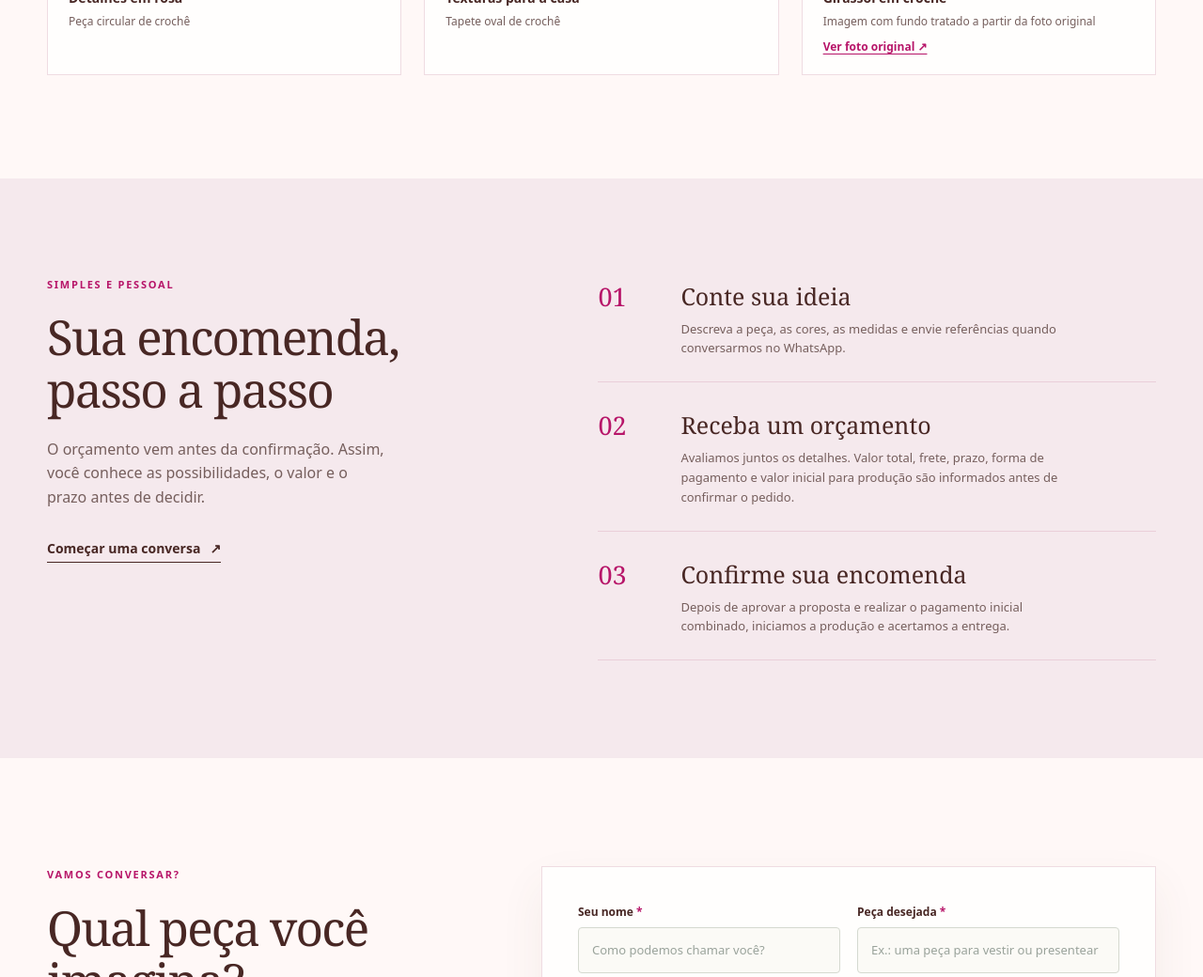
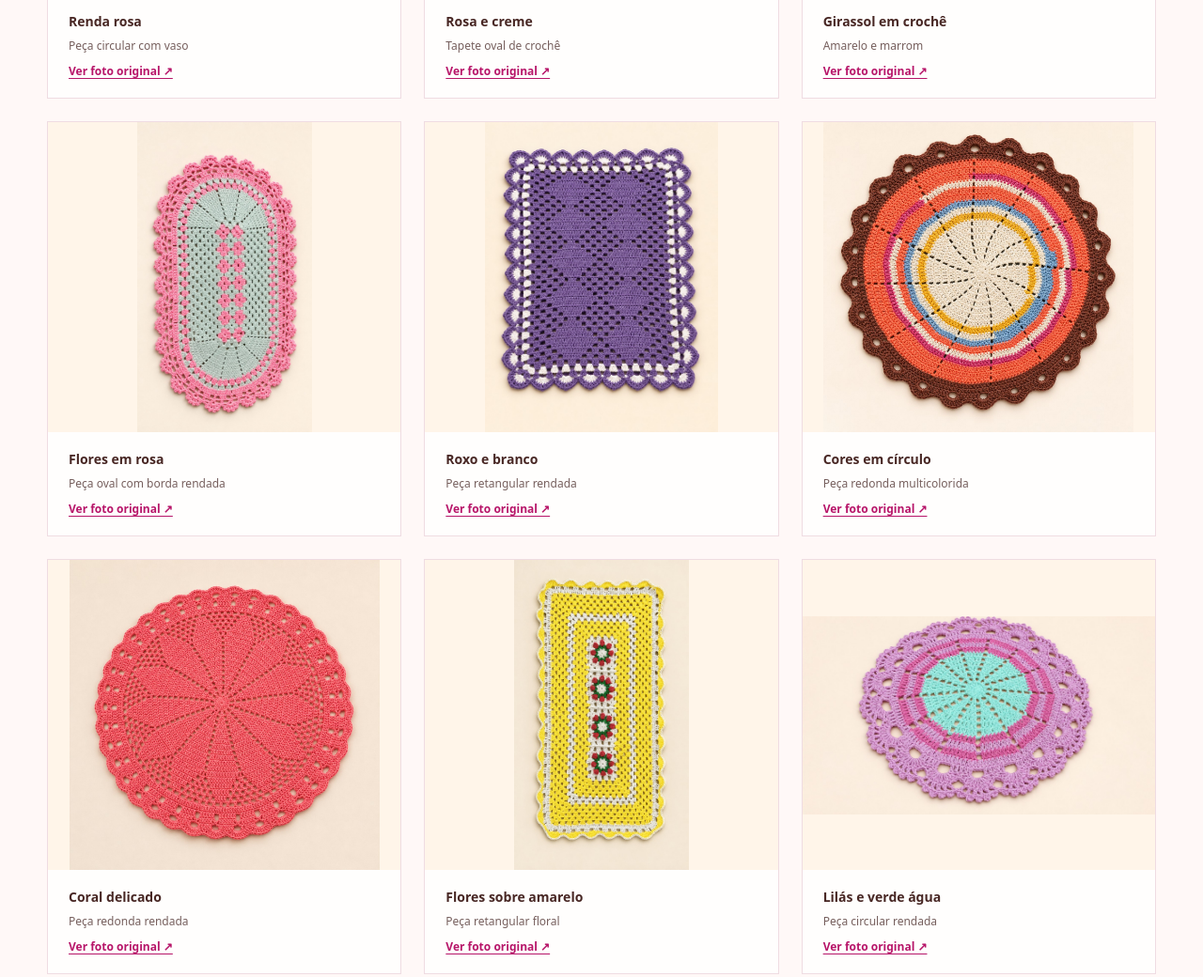
Before and after one commit to Aloisio246/D-artes-Croch-, a plain HTML site: page index.html in a window 1280 px wide. Shown: the part 2400-3440 px from the top of the page at 94% size. Drawn offline with Linux system fonts and the light colour scheme.

Commit message:
Adicionar galeria completa de fotos de produtos tratadas

```diff
--- a/index.html
+++ b/index.html
@@ -56,6 +56,7 @@
 @media (prefers-reduced-motion: reduce){html{scroll-behavior:auto}*,*::before,*::after{transition-duration:.01ms!important;animation-duration:.01ms!important}}
 .site-header .brand-mark{background:url('assets/icone-marca.svg') center/contain no-repeat}.site-header .brand-mark svg{display:none}.real-work{padding-block:90px 110px}.real-work-head{max-width:680px;margin-bottom:30px}.real-work-head p:last-child{color:var(--muted);margin:18px 0 0}.real-work-grid{display:grid;grid-template-columns:repeat(3,minmax(0,1fr));gap:24px}.real-work figure{margin:0;background:var(--white);border:1px solid var(--line);overflow:hidden}.real-work figure>a{display:block;overflow:hidden}.real-work img{display:block;width:100%;height:330px;object-fit:cover;transition:transform .35s ease}.real-work figure>a:hover img,.real-work figure>a:focus-visible img{transform:scale(1.035)}.real-work figure:first-child img{object-position:center 52%}.real-work figure:nth-child(2) img{object-position:center 43%}.real-work figcaption{padding:18px 22px;font-size:14px;font-weight:700}.real-work figcaption span{display:block;font-size:12px;font-weight:400;color:var(--muted);margin-top:4px}.real-work figcaption a{display:inline-block;margin-top:8px;color:var(--clay);font-size:12px;text-decoration:underline;text-underline-offset:3px}@media(max-width:800px){.real-work-grid{grid-template-columns:1fr 1fr}}@media(max-width:700px){.real-work{padding-block:70px}.real-work-grid{grid-template-columns:1fr}.real-work img{height:auto;max-height:440px;object-fit:contain;background:#f4eee9}}
 .site-header{position:sticky;top:0}.hero-copy{animation:welcome .55s ease-out both}.hero-art{animation:welcome .7s .12s ease-out both}@keyframes welcome{from{opacity:0;transform:translateY(12px)}to{opacity:1;transform:translateY(0)}}section[id]{scroll-margin-top:100px}@media(prefers-reduced-motion:reduce){.hero-copy,.hero-art{animation:none}.real-work img{transition:none}}
+.real-work img{object-fit:contain;object-position:center;background:#fff5e9}.real-work figure:nth-child(10){grid-column:1/-1;display:grid;grid-template-columns:1.2fr 1fr;align-items:center}.real-work figure:nth-child(10) img{height:360px}.real-work figure:nth-child(10) figcaption{font-size:19px}@media(max-width:700px){.real-work figure:nth-child(10){display:block}.real-work figure:nth-child(10) img{height:auto;max-height:440px}}
 </style>
   <script defer>
 const WHATSAPP_NUMBER = '5565993087631';
@@ -157,11 +158,18 @@ if (typeof module !== 'undefined') module.exports = { WHATSAPP_NUMBER, messageFr
     </section>
 
     <section class="real-work container" id="trabalhos" aria-labelledby="trabalhos-title">
-      <div class="real-work-head"><p class="eyebrow">Feito pela D’artes</p><h2 id="trabalhos-title">Peças que já ganharam vida</h2><p>Fotos reais de trabalhos da artesã. Elas mostram o cuidado com cada ponto; cores, medidas e disponibilidade de novas encomendas são combinadas no orçamento.</p></div>
+      <div class="real-work-head"><p class="eyebrow">Feito pela D’artes</p><h2 id="trabalhos-title">Peças que já ganharam vida</h2><p>Trabalhos reais da artesã, apresentados com fundos tratados para destacar cada peça. Abra a foto original em cada cartão para comparar os detalhes. Cores, medidas e disponibilidade de novas encomendas são combinadas no orçamento.</p></div>
       <div class="real-work-grid">
-        <figure><a href="assets/trabalho-peca-circular-rosa.jpg" target="_blank" rel="noopener noreferrer" aria-label="Ampliar foto da peça circular rosa"><img src="assets/trabalho-peca-circular-rosa.jpg" alt="Peça circular de crochê rosa com acabamento rendado, exibida sob um vaso de planta" width="1600" height="721" loading="lazy"></a><figcaption>Detalhes em rosa<span>Peça circular de crochê</span></figcaption></figure>
-        <figure><a href="assets/trabalho-tapete-oval-rosa.jpg" target="_blank" rel="noopener noreferrer" aria-label="Ampliar foto do tapete oval"><img src="assets/trabalho-tapete-oval-rosa.jpg" alt="Tapete oval de crochê rosa e creme, com borda trabalhada" width="900" height="1600" loading="lazy"></a><figcaption>Texturas para a casa<span>Tapete oval de crochê</span></figcaption></figure>
-        <figure><a href="assets/trabalho-girassol-editado.jpg" target="_blank" rel="noopener noreferrer" aria-label="Ampliar imagem tratada da peça girassol"><img src="assets/trabalho-girassol-editado.jpg" alt="Peça circular de crochê em formato de girassol, amarela com centro marrom, apresentada sobre fundo claro" width="1536" height="1024" loading="lazy"></a><figcaption>Girassol em crochê<span>Imagem com fundo tratado a partir da foto original</span><a href="assets/trabalho-girassol-original.jpg" target="_blank" rel="noopener noreferrer">Ver foto original ↗</a></figcaption></figure>
+        <figure><a href="assets/trabalho-peca-circular-rosa-editado.jpg" target="_blank" rel="noopener noreferrer" aria-label="Ampliar peça circular rosa"><img src="assets/trabalho-peca-circular-rosa-editado.jpg" alt="Peça circular rendada de crochê rosa com um vaso de planta no centro" width="1536" height="1024" loading="lazy"></a><figcaption>Renda rosa<span>Peça circular com vaso</span><a href="assets/trabalho-peca-circular-rosa.jpg" target="_blank" rel="noopener noreferrer">Ver foto original ↗</a></figcaption></figure>
+        <figure><a href="assets/trabalho-tapete-oval-rosa-editado.jpg" target="_blank" rel="noopener noreferrer" aria-label="Ampliar tapete oval rosa"><img src="assets/trabalho-tapete-oval-rosa-editado.jpg" alt="Tapete oval em crochê rosa intenso e creme, com centro felpudo" width="1065" height="1477" loading="lazy"></a><figcaption>Rosa e creme<span>Tapete oval de crochê</span><a href="assets/trabalho-tapete-oval-rosa.jpg" target="_blank" rel="noopener noreferrer">Ver foto original ↗</a></figcaption></figure>
+        <figure><a href="assets/trabalho-girassol-editado.jpg" target="_blank" rel="noopener noreferrer" aria-label="Ampliar peça girassol"><img src="assets/trabalho-girassol-editado.jpg" alt="Peça circular de crochê em formato de girassol, amarela com centro marrom" width="1536" height="1024" loading="lazy"></a><figcaption>Girassol em crochê<span>Amarelo e marrom</span><a href="assets/trabalho-girassol-original.jpg" target="_blank" rel="noopener noreferrer">Ver foto original ↗</a></figcaption></figure>
+        <figure><a href="assets/trabalho-oval-floral-rosa-editado.jpg" target="_blank" rel="noopener noreferrer" aria-label="Ampliar peça oval floral"><img src="assets/trabalho-oval-floral-rosa-editado.jpg" alt="Peça oval de crochê verde claro com flores e borda rosa rendada" width="941" height="1672" loading="lazy"></a><figcaption>Flores em rosa<span>Peça oval com borda rendada</span><a href="assets/original-oval-floral-rosa.jpg" target="_blank" rel="noopener noreferrer">Ver foto original ↗</a></figcaption></figure>
+        <figure><a href="assets/trabalho-retangular-roxo-editado.jpg" target="_blank" rel="noopener noreferrer" aria-label="Ampliar peça roxa"><img src="assets/trabalho-retangular-roxo-editado.jpg" alt="Peça retangular de crochê roxo com detalhes brancos na borda" width="1086" height="1448" loading="lazy"></a><figcaption>Roxo e branco<span>Peça retangular rendada</span><a href="assets/original-retangular-roxo.jpg" target="_blank" rel="noopener noreferrer">Ver foto original ↗</a></figcaption></figure>
+        <figure><a href="assets/trabalho-redondo-multicolorido-editado.jpg" target="_blank" rel="noopener noreferrer" aria-label="Ampliar peça redonda multicolorida"><img src="assets/trabalho-redondo-multicolorido-editado.jpg" alt="Peça redonda de crochê com faixas creme, amarelas, azuis, coral, rosa e marrom" width="1254" height="1254" loading="lazy"></a><figcaption>Cores em círculo<span>Peça redonda multicolorida</span><a href="assets/original-composicao-azul.jpg" target="_blank" rel="noopener noreferrer">Ver foto original ↗</a></figcaption></figure>
+        <figure><a href="assets/trabalho-redondo-coral-editado.jpg" target="_blank" rel="noopener noreferrer" aria-label="Ampliar peça coral"><img src="assets/trabalho-redondo-coral-editado.jpg" alt="Peça circular de crochê coral com desenho radial e borda ondulada" width="1254" height="1254" loading="lazy"></a><figcaption>Coral delicado<span>Peça redonda rendada</span><a href="assets/original-redondo-coral.jpg" target="_blank" rel="noopener noreferrer">Ver foto original ↗</a></figcaption></figure>
+        <figure><a href="assets/trabalho-retangular-amarelo-editado.jpg" target="_blank" rel="noopener noreferrer" aria-label="Ampliar peça amarela"><img src="assets/trabalho-retangular-amarelo-editado.jpg" alt="Peça retangular de crochê amarela e branca com quatro flores vermelhas e verdes" width="941" height="1672" loading="lazy"></a><figcaption>Flores sobre amarelo<span>Peça retangular floral</span><a href="assets/original-retangular-amarelo.jpg" target="_blank" rel="noopener noreferrer">Ver foto original ↗</a></figcaption></figure>
+        <figure><a href="assets/trabalho-redondo-lilas-editado.jpg" target="_blank" rel="noopener noreferrer" aria-label="Ampliar peça lilás"><img src="assets/trabalho-redondo-lilas-editado.jpg" alt="Peça circular de crochê lilás e rosa com centro verde água" width="1672" height="941" loading="lazy"></a><figcaption>Lilás e verde água<span>Peça circular rendada</span><a href="assets/original-redondo-lilas-turquesa.jpg" target="_blank" rel="noopener noreferrer">Ver foto original ↗</a></figcaption></figure>
+        <figure><a href="assets/trabalho-pano-prato-editado.jpg" target="_blank" rel="noopener noreferrer" aria-label="Ampliar pano de prato com crochê"><img src="assets/trabalho-pano-prato-editado.jpg" alt="Pano de prato branco com desenho de bule e flores e acabamento em crochê branco, vermelho e verde" width="1672" height="940" loading="lazy"></a><figcaption>Detalhe para a cozinha<span>Pano de prato com acabamento em crochê</span><a href="assets/original-pano-prato-croche.jpg" target="_blank" rel="noopener noreferrer">Ver foto original ↗</a></figcaption></figure>
       </div>
     </section>
 
```
Also changed, not shown: assets/original-composicao-azul.jpg (added), assets/original-oval-floral-rosa.jpg (added), assets/original-pano-prato-croche.jpg (added), assets/original-redondo-coral.jpg (added), assets/original-redondo-lilas-turquesa.jpg (added), assets/original-retangular-amarelo.jpg (added), assets/original-retangular-roxo.jpg (added), assets/trabalho-oval-floral-rosa-editado.jpg (added), assets/trabalho-pano-prato-editado.jpg (added), assets/trabalho-peca-circular-rosa-editado.jpg (added), assets/trabalho-redondo-coral-editado.jpg (added), assets/trabalho-redondo-lilas-editado.jpg (added), assets/trabalho-redondo-multicolorido-editado.jpg (added), assets/trabalho-retangular-amarelo-editado.jpg (added), 2 more files, 1 other file.
